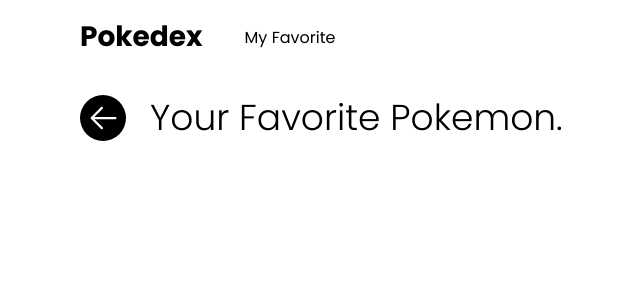
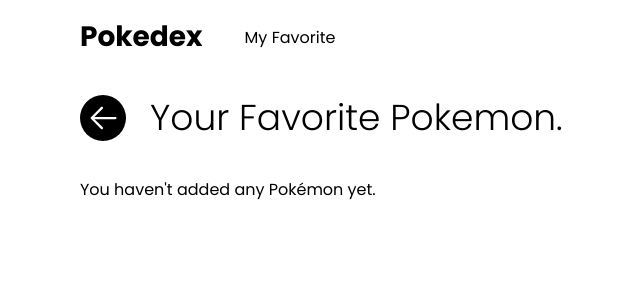
Before and after one commit to aznaqCre18/tech-test-metranet, a React (Vite) app: page /favorite in a window 1280 px wide. Shown: the top 300 px of the page, without its empty margins (52-692 px from the left). Built offline with nearby package versions, Linux system fonts and the light colour scheme.

Commit message:
add empty msg

```diff
--- a/src/pages/FavoritePokemon/component.tsx
+++ b/src/pages/FavoritePokemon/component.tsx
@@ -28,7 +28,7 @@
         </div>
         <div className="card-list-section">
           {
-            data ?? data?.length > 0 ?
+            data?.length > 0 ?
               data?.map((datas: any, idx: number) => {
                 return (
                   <PokemonCard name={datas?.name} url={`${POKEDEX_BASE_URL}/pokemon/${datas.name}`} key={idx} isFav={true} />
```
